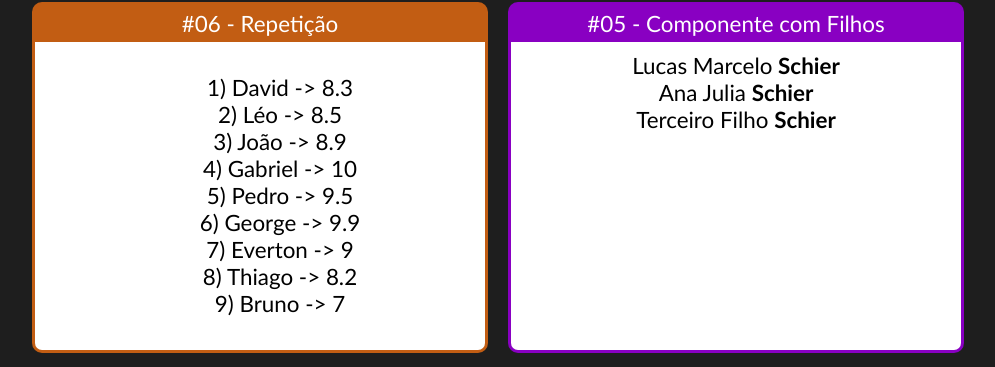
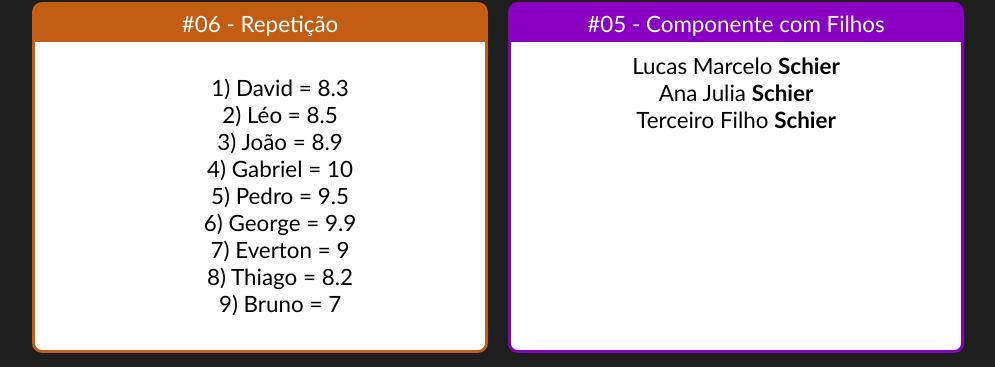
Before and after one commit to lucaschier179/fundamentos-react, a React (Create React App) app: page / in a window 1280 px wide. Shown: the part 122-489 px from the top of the page, without its empty margins (142-1137 px from the left). Built offline with nearby package versions, Linux system fonts and the light colour scheme.

Commit message:
update aula 27

```diff
--- a/src/components/repeticao/ListaAlunos.jsx
+++ b/src/components/repeticao/ListaAlunos.jsx
@@ -5,7 +5,7 @@ export default (props) => {
     const alunosJSX = alunos.map(aluno =>{
         return (
             <li key={aluno.id}>
-                {aluno.id}) {aluno.nome} -> {aluno.nota}
+                {aluno.id}{')'} {aluno.nome} {'='} {aluno.nota}
             </li>
         );
     });
```
